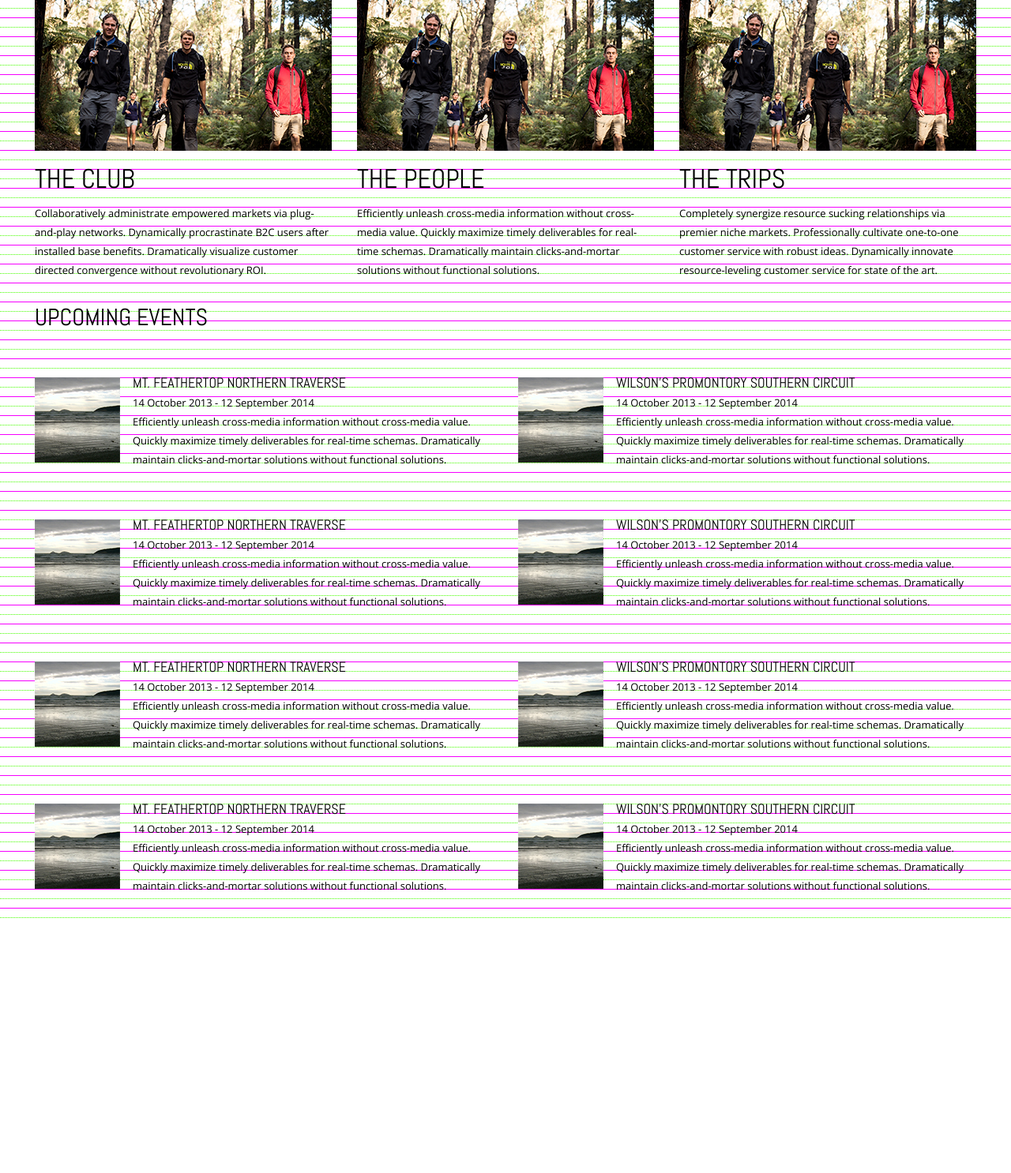
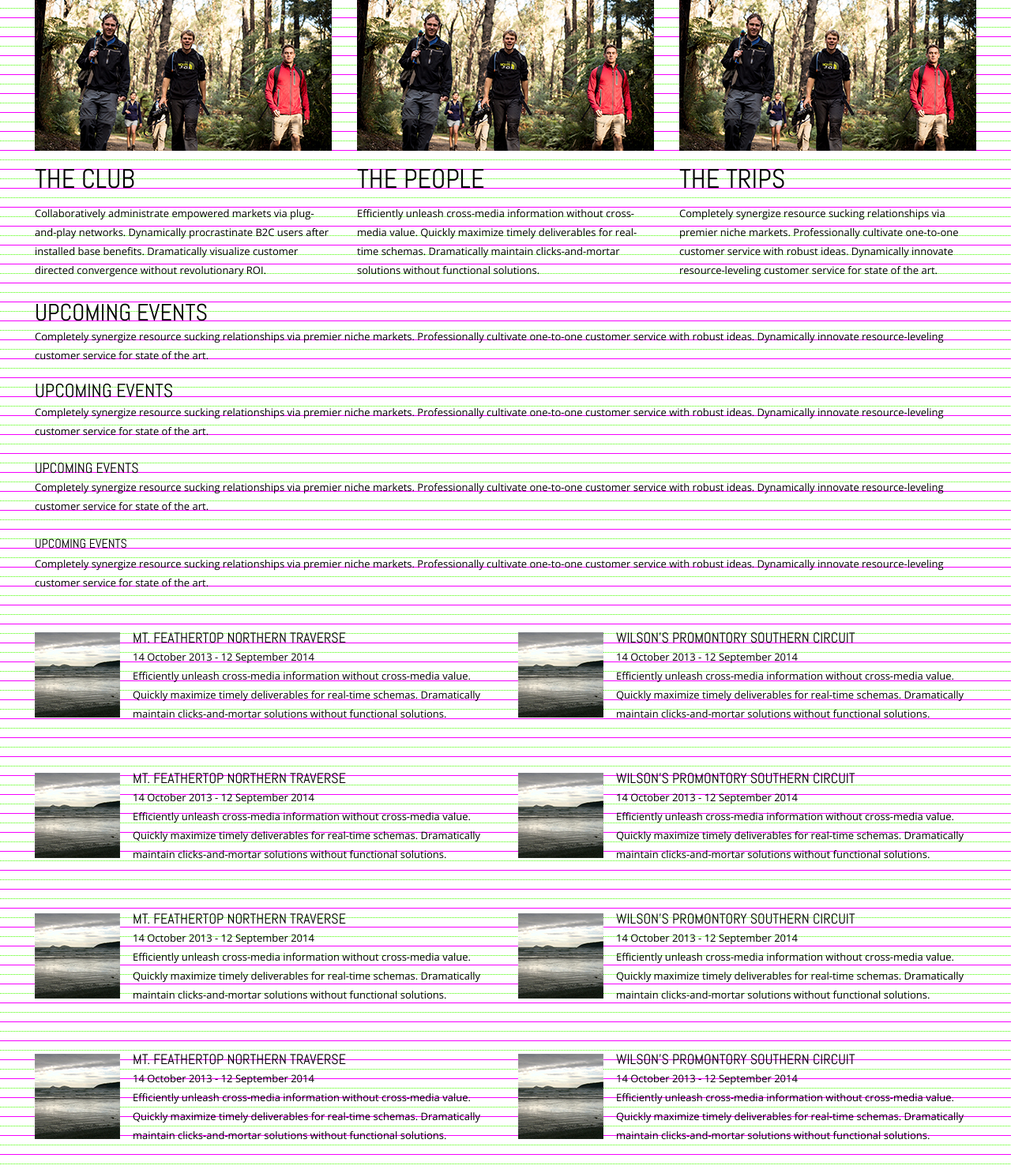
Before and after one commit to normandy153/serina, a PHP site: page / in a window 1280 px wide. Shown: the part 73-1559 px from the top of the page at 79% size. Before the commit the page ends 1236 px from the top, so only its background shows below. Run offline with PHP 8.4, Linux system fonts and the light colour scheme.

Commit message:
Margin fixing

```diff
--- a/prototypes/responsive/index.html
+++ b/prototypes/responsive/index.html
@@ -35,7 +35,7 @@
     </header>
 
     <div id='content'>
-		<div class='grid3'>
+		<div class='grid3 cf'>
 			<section>
 				<img src='./guys.jpg' alt='' title='' />
 				<h1>The Club</h1>
@@ -59,9 +59,26 @@
 			</section>
 		</div>
 
+		<!--<br style='width:100%;clear:both;' />-->
+
 		<h2>Upcoming Events</h2>
+		<p>
+			Completely synergize resource sucking relationships via premier niche markets. Professionally cultivate one-to-one customer service with robust ideas. Dynamically innovate resource-leveling customer service for state of the art.
+		</p>
+		<h3>Upcoming Events</h3>
+		<p>
+			Completely synergize resource sucking relationships via premier niche markets. Professionally cultivate one-to-one customer service with robust ideas. Dynamically innovate resource-leveling customer service for state of the art.
+		</p>
+		<h4>Upcoming Events</h4>
+		<p>
+			Completely synergize resource sucking relationships via premier niche markets. Professionally cultivate one-to-one customer service with robust ideas. Dynamically innovate resource-leveling customer service for state of the art.
+		</p>
+		<h5>Upcoming Events</h5>
+		<p>
+			Completely synergize resource sucking relationships via premier niche markets. Professionally cultivate one-to-one customer service with robust ideas. Dynamically innovate resource-leveling customer service for state of the art.
+		</p>
 
-		<div class='grid2'>
+		<div class='grid2 cf'>
 			<ul class='event-listing'>
 				<li>
 					<article>
--- a/prototypes/responsive/reset.css
+++ b/prototypes/responsive/reset.css
@@ -49,3 +49,29 @@ table {
 
 /* Clearfix
  */
+/**
+ * For modern browsers
+ * 1. The space content is one way to avoid an Opera bug when the
+ *    contenteditable attribute is included anywhere else in the document.
+ *    Otherwise it causes space to appear at the top and bottom of elements
+ *    that are clearfixed.
+ * 2. The use of `table` rather than `block` is only necessary if using
+ *    `:before` to contain the top-margins of child elements.
+ */
+.cf:before,
+.cf:after {
+	content: " "; /* 1 */
+	display: table; /* 2 */
+}
+
+.cf:after {
+	clear: both;
+}
+
+/**
+ * For IE 6/7 only
+ * Include this rule to trigger hasLayout and contain floats.
+ */
+.cf {
+	*zoom: 1;
+}
--- a/prototypes/responsive/structural.css
+++ b/prototypes/responsive/structural.css
@@ -24,7 +24,7 @@ nav {
 
 #content {
 	width: 1192px;
-	margin: 5px auto;
+	margin: 0 auto;
 }
 
 .grid2 section,
@@ -48,12 +48,8 @@ nav {
 	clear: left;
 }
 
-.event-listing {
-	padding-top: 19px;
-}
-
 .event-listing li {
-	padding-top: 24px;
+	padding-top: 23px;
 	margin-bottom: 12px;
 }
 
--- a/prototypes/responsive/typography.css
+++ b/prototypes/responsive/typography.css
@@ -26,9 +26,9 @@ h1 {
 
 h2 {
 	font-size: 30px;
-	line-height: 48px;
-	margin-top: -5px;
-	margin-bottom: 5px;
+	line-height: 36px;
+	margin-top: 0px;
+	margin-bottom: 0px;
 }
 
 h3 {
@@ -42,19 +42,19 @@ h4 {
 	font-size: 18px;
 	line-height: 24px;
 	margin-top: -1px;
-	margin-bottom: 1px;
+	margin-bottom: 0px;
 }
 
 h5 {
 	font-size: 16px;
 	line-height: 24px;
-	margin-top: -13px;
+	padding-top: -13px;
 	margin-bottom: 1px;
 }
 
 h6 {
 	font-size: 14px;
 	line-height: 24px;
-	margin-top: -13px;
+	padding-top: -13px;
 	margin-bottom: 1px;
 }
```
